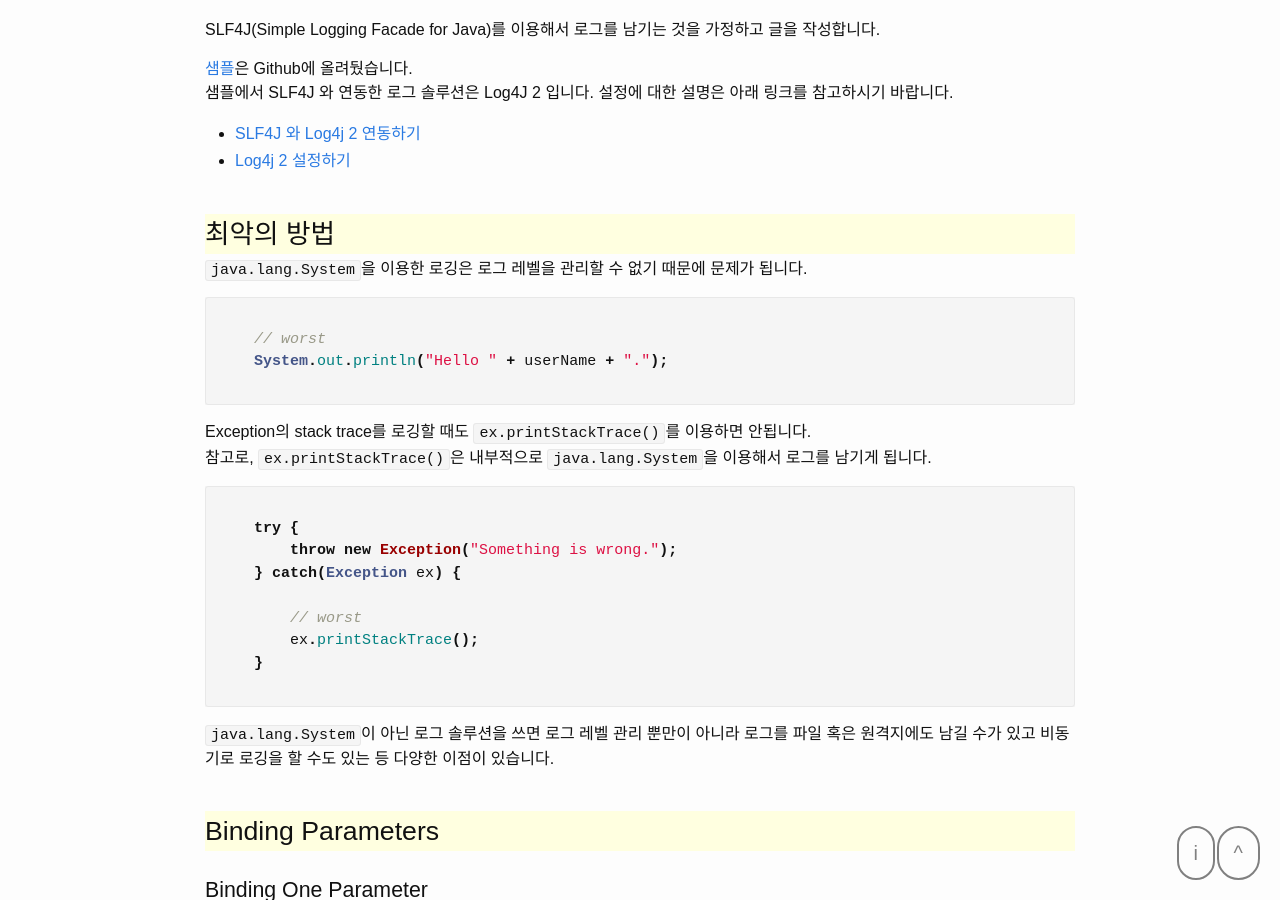
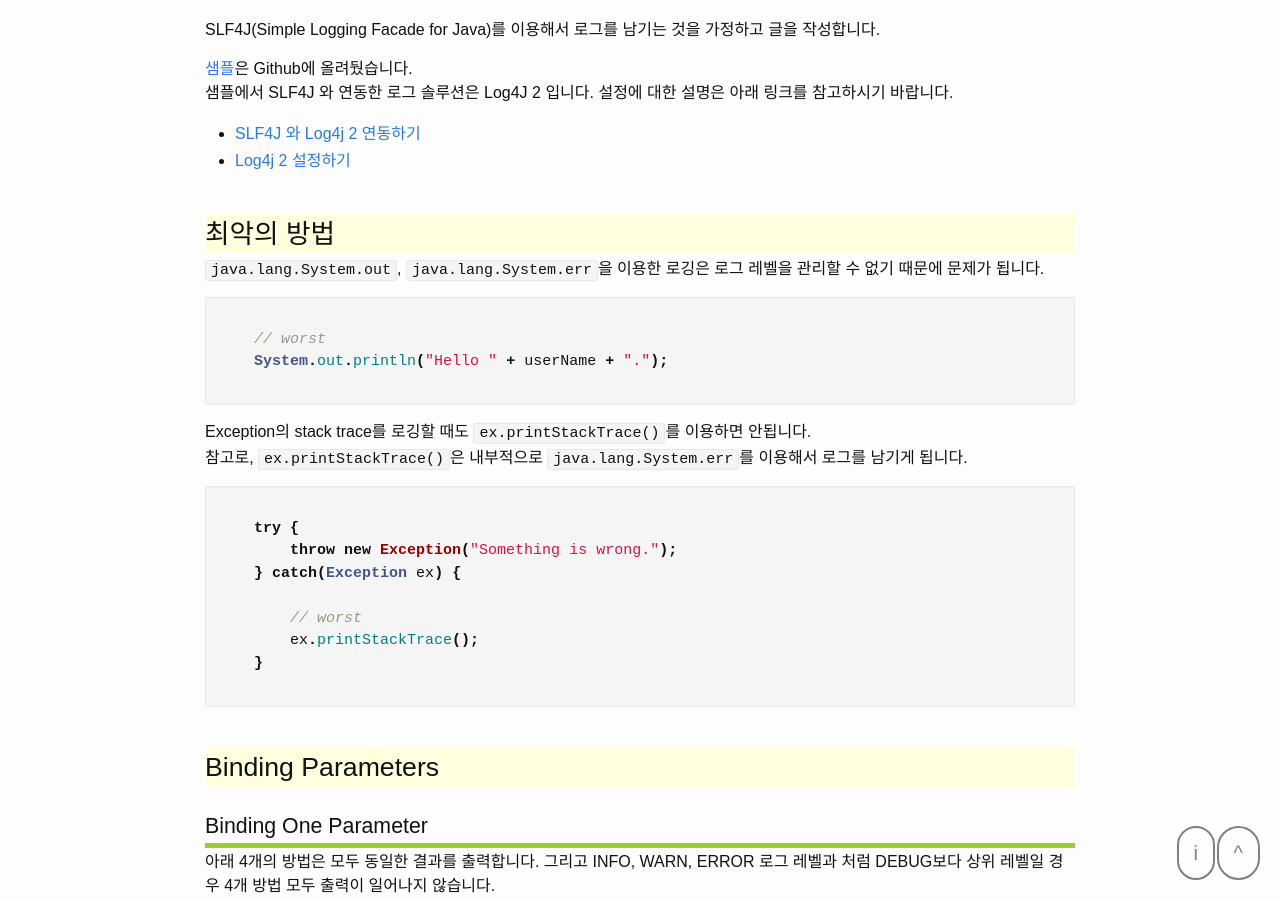
Before and after one commit to dveamer/dveamer.github.io, a Jekyll site: the page built from _posts/BackEnd/2020-06-27-HowToUseSlf4j.md, in a window 1280 px wide and 900 px high, scrolled down 989 px. Built offline with Jekyll 4.4.1, drawn with Linux system fonts in a browser that asks for light colours.

Commit message:
homepage

````diff
--- a/_posts/BackEnd/2020-06-27-HowToUseSlf4j.md
+++ b/_posts/BackEnd/2020-06-27-HowToUseSlf4j.md
@@ -28,7 +28,7 @@ SLF4J(Simple Logging Facade for Java)를 이용해서 로그를 남기는 것을
 
 # 최악의 방법
 
-```java.lang.System```을 이용한 로깅은 로그 레벨을 관리할 수 없기 때문에 문제가 됩니다.
+```java.lang.System.out```, ```java.lang.System.err```을 이용한 로깅은 로그 레벨을 관리할 수 없기 때문에 문제가 됩니다.
 
 ~~~java
 
@@ -38,7 +38,7 @@ SLF4J(Simple Logging Facade for Java)를 이용해서 로그를 남기는 것을
 ~~~
 
 Exception의 stack trace를 로깅할 때도 ```ex.printStackTrace()```를 이용하면 안됩니다.
-참고로, ```ex.printStackTrace()```은 내부적으로 ```java.lang.System```을 이용해서 로그를 남기게 됩니다.
+참고로, ```ex.printStackTrace()```은 내부적으로 ```java.lang.System.err```를 이용해서 로그를 남기게 됩니다.
 
 ~~~java
 
@@ -51,9 +51,6 @@
     }
 
 ~~~
-
-
-```java.lang.System```이 아닌 로그 솔루션을 쓰면 로그 레벨 관리 뿐만이 아니라 로그를 파일 혹은 원격지에도 남길 수가 있고 비동기로 로깅을 할 수도 있는 등 다양한 이점이 있습니다.
 
 
 # Binding Parameters
````
